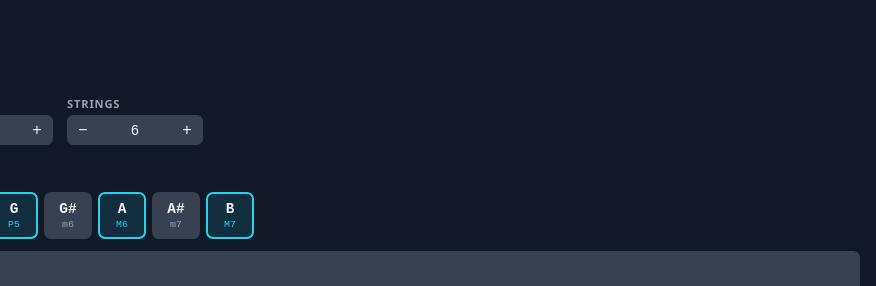
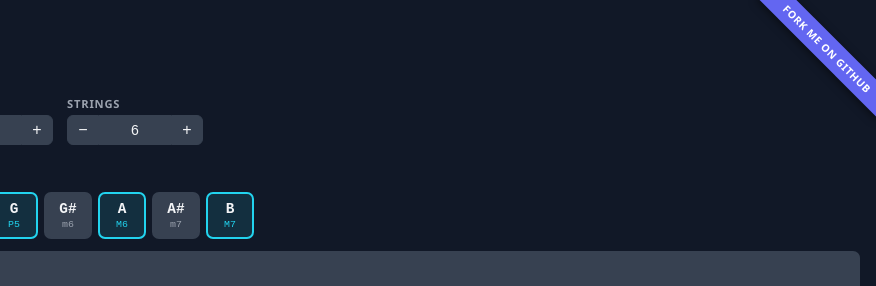
Before and after one commit to jorgetutor/guitar-scale, a website built with Vite: page index.html in a window 1280 px wide. Shown: the top 286 px of the page, 404-1280 px from the left. Built offline with nearby package versions, Linux system fonts and the light colour scheme.

Commit message:
project info + fork me badge

```diff
--- a/index.html
+++ b/index.html
@@ -8,6 +8,7 @@
     <link rel="apple-touch-icon" href="favicon.svg"/>
   </head>
   <body>
+    <a class="github-fork-ribbon" href="https://github.com/jorgetutor/guitar-scale" aria-label="Fork me on GitHub"></a>
     <div id="app"></div>
     <script type="module" src="/src/main.ts"></script>
   </body>
--- a/src/style.css
+++ b/src/style.css
@@ -11,6 +11,34 @@
 }
 
 *, *::before, *::after { box-sizing: border-box; margin: 0; padding: 0; }
+
+.github-fork-ribbon {
+  position: fixed;
+  top: 0;
+  right: 0;
+  width: 150px;
+  height: 150px;
+  overflow: hidden;
+  z-index: 9999;
+}
+
+.github-fork-ribbon::before {
+  content: 'Fork me on GitHub';
+  position: absolute;
+  top: 36px;
+  right: -36px;
+  width: 170px;
+  padding: 6px 0;
+  background: var(--accent);
+  color: #fff;
+  font-size: 0.65rem;
+  font-weight: 700;
+  text-align: center;
+  letter-spacing: 0.06em;
+  text-transform: uppercase;
+  transform: rotate(45deg);
+  box-shadow: 0 2px 8px rgba(0,0,0,0.5);
+}
 
 body {
   background: var(--bg);
```
Also changed, not shown: README.md, 1 other file.
